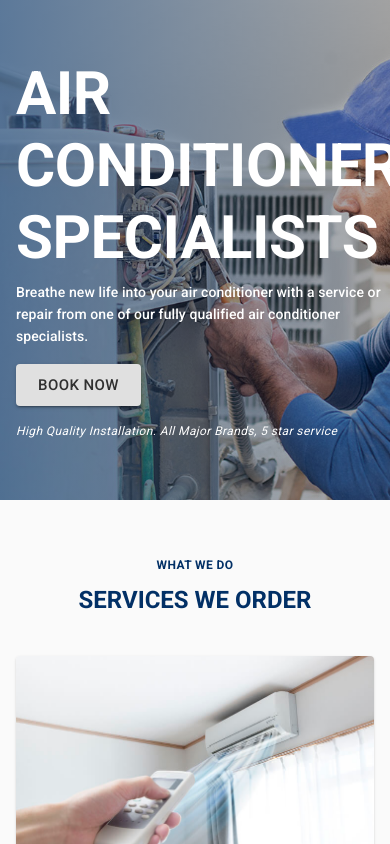
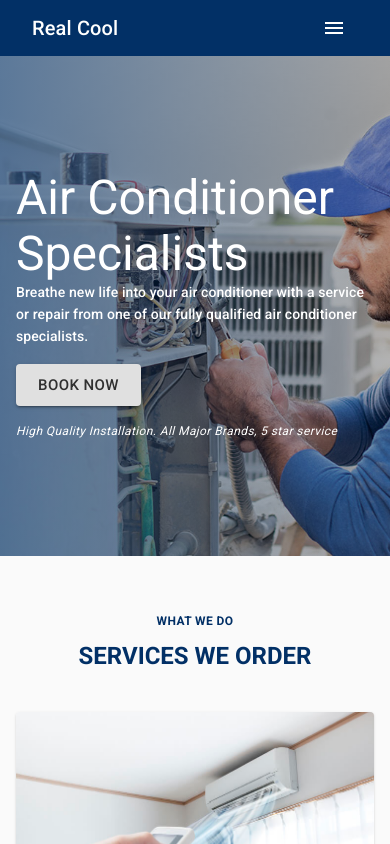
Before and after one commit to hossainrabbi/real-cool, a React (Create React App) app: page / in a window 390 px wide. Shown: the top 844 px of the page. Built offline with nearby package versions, Linux system fonts and the light colour scheme.

Commit message:
responsive navbar

```diff
--- a/src/App.js
+++ b/src/App.js
@@ -3,7 +3,7 @@ import { BrowserRouter as Router, Switch, Route } from 'react-router-dom';
 import { createMuiTheme, ThemeProvider } from '@material-ui/core/styles';
 import { CssBaseline } from '@material-ui/core';
 import Home from './pages/Home';
-import Navbar from './components/Navbar';
+import Navbar from './components/Navbar/Navbar';
 import Footer from './components/Footer/Footer';
 
 const theme = createMuiTheme({
@@ -15,13 +15,27 @@ const theme = createMuiTheme({
             main: '#3f90d2',
         },
     },
+    overrides: {
+        MuiCssBaseline: {
+            '@global': {
+                html: {
+                    overflowX: 'hidden',
+                    width: '100%',
+                },
+                body: {
+                    overflowX: 'hidden',
+                    width: '100%',
+                },
+            },
+        },
+    },
 });
 
 const App = () => {
     return (
         <ThemeProvider theme={theme}>
             <Router>
-                {/* <Navbar /> */}
+                <Navbar />
                 <Switch>
                     <Route exact path="/" component={Home} />
                 </Switch>
--- a/src/components/Footer/Footer.js
+++ b/src/components/Footer/Footer.js
@@ -68,11 +68,6 @@ const Footer = () => {
                                     mainTitle="Services"
                                     navItem={services}
                                 />
-                                <br />
-                                <FooterItem
-                                    mainTitle="Others"
-                                    navItem={others}
-                                />
                             </Grid>
                             <Grid item sm={4} xs={6}>
                                 <FooterItem
@@ -83,16 +78,16 @@ const Footer = () => {
                         </Grid>
                     </Grid>
                 </Grid>
-            </Container>
                 <Typography
                     className={classes.copyRight}
                     align="center"
                     variant="subtitle2"
                     component="p"
                 >
-                ©Copyright {new Date().getFullYear()}, Real Cool IndusTries, All
-                Right Reserved.
+                    ©Copyright {new Date().getFullYear()}, Real Cool IndusTries,
+                    All Right Reserved.
                 </Typography>
+            </Container>
         </footer>
     );
 };
--- a/src/components/Header.js
+++ b/src/components/Header/Header.js
@@ -5,6 +5,7 @@ import {
     Grid,
     makeStyles,
     Typography,
+    useMediaQuery,
 } from '@material-ui/core';
 
 const useStyles = makeStyles((theme) => ({
@@ -45,13 +46,17 @@ const useStyles = makeStyles((theme) => ({
 
 const Header = () => {
     const classes = useStyles();
+    const matches = useMediaQuery((theme) => theme.breakpoints.up('sm'));
 
     return (
         <div className={classes.root}>
             <Container>
                 <Grid className={classes.headerContent} container>
                     <Grid item md={7} sm={9}>
-                        <Typography variant="h2" component="h1">
+                        <Typography
+                            variant={matches ? 'h2' : 'h3'}
+                            component="h1"
+                        >
                             Air Conditioner Specialists
                         </Typography>
                         <Typography variant="subtitle2">
--- a/src/components/Navbar.js
+++ /dev/null
@@ -1,74 +0,0 @@
-import React from 'react';
-import { Link } from 'react-router-dom';
-import {
-    AppBar,
-    Toolbar,
-    Container,
-    Typography,
-    Grid,
-    Button,
-    makeStyles,
-} from '@material-ui/core';
-import { quickLink } from '../data/data';
-
-const useStyles = makeStyles((theme) => ({
-    root: {},
-    navLogo: {
-        '& .MuiTypography-root': {
-            textDecoration: 'none',
-        },
-    },
-    navItem: {
-        '& .MuiButtonBase-root': {
-            marginLeft: theme.spacing(1.5),
-        },
-    },
-}));
-
-const Navbar = () => {
-    const classes = useStyles();
-
-    return (
-        <AppBar position="static">
-            <Toolbar>
-                <Container>
-                    <Grid container>
-                        <Grid className={classes.navLogo} item>
-                            <Typography
-                                variant="h6"
-                                component={Link}
-                                color="inherit"
-                                to="/"
-                            >
-                                Real Cool
-                            </Typography>
-                        </Grid>
-                        <Grid item sm />
-                        <Grid className={classes.navItem} item>
-                            {quickLink.map(({ id, title, url }) => (
-                                <Button
-                                    component={Link}
-                                    color="inherit"
-                                    to={url}
-                                    key={id}
-                                >
-                                    {title}
-                                </Button>
-                            ))}
-                            <Button
-                                variant="contained"
-                                component={Link}
-                                color="secondary"
-                                to="/login"
-                            >
-                                Login
-                            </Button>
-                        </Grid>
-                    </Grid>
-                </Container>
-            </Toolbar>
-        </AppBar>
-    );
-};
-
-export default Navbar;
--- /dev/null
+++ b/src/components/Navbar/Navbar.js
@@ -0,0 +1,94 @@
+import React from 'react';
+import { Link } from 'react-router-dom';
+import {
+    AppBar,
+    Toolbar,
+    Container,
+    Typography,
+    makeStyles,
+    Button,
+    IconButton,
+    useMediaQuery,
+} from '@material-ui/core';
+
+import { useTheme } from '@material-ui/core/styles';
+import MenuIcon from '@material-ui/icons/Menu';
+import { quickLink } from '../../data/data';
+import ResponsiveNav from './ResponsiveNav';
+import { useState } from 'react';
+
+const useStyles = makeStyles((theme) => ({
+    root: {
+        flexGrow: 1,
+    },
+    title: {
+        flexGrow: 1,
+        textDecoration: 'none',
+    },
+    navItem: {
+        '& .MuiButtonBase-root': {
+            marginLeft: theme.spacing(1.5),
+        },
+    },
+}));
+
+const Navbar = () => {
+    const classes = useStyles();
+    const theme = useTheme();
+    const isMatch = useMediaQuery(theme.breakpoints.up('md'));
+    const [showNav, setShowNav] = useState(false);
+
+    return (
+        <div className={classes.root}>
+            <AppBar position="static">
+                <Container>
+                    <Toolbar>
+                        <Typography
+                            variant="h6"
+                            component={Link}
+                            color="inherit"
+                            to="/"
+                            className={classes.title}
+                        >
+                            Real Cool
+                        </Typography>
+                        {isMatch ? (
+                            <div className={classes.navItem}>
+                                {quickLink.map(({ id, title, url }) => (
+                                    <Button
+                                        component={Link}
+                                        color="inherit"
+                                        to={url}
+                                        key={id}
+                                    >
+                                        {title}
+                                    </Button>
+                                ))}
+                                <Button
+                                    variant="contained"
+                                    component={Link}
+                                    color="secondary"
+                                    to="/login"
+                                >
+                                    Login
+                                </Button>
+                            </div>
+                        ) : (
+                            <IconButton
+                                edge="start"
+                                color="inherit"
+                                aria-label="menu"
+                                onClick={() => setShowNav(!showNav)}
+                            >
+                                <MenuIcon />
+                            </IconButton>
+                        )}
+                    </Toolbar>
+                </Container>
+            </AppBar>
+            {showNav && <ResponsiveNav />}
+        </div>
+    );
+};
+
+export default Navbar;
--- /dev/null
+++ b/src/components/Navbar/ResponsiveNav.js
@@ -0,0 +1,35 @@
+import {
+    Container,
+    List,
+    ListItem,
+    ListItemText,
+    makeStyles,
+} from '@material-ui/core';
+import React from 'react';
+import { Link } from 'react-router-dom';
+import { quickLink } from '../../data/data';
+
+const useStyles = makeStyles({
+    root: {
+        backgroundColor: '#023066',
+        color: '#fff',
+    },
+});
+
+const ResponsiveNav = () => {
+    const classes = useStyles();
+
+    return (
+        <List className={classes.root} component="nav">
+            <Container>
+                {quickLink.map(({ id, title, url }) => (
+                    <ListItem button component={Link} to={url} key={id}>
+                        <ListItemText primary={title} />
+                    </ListItem>
+                ))}
+            </Container>
+        </List>
+    );
+};
+
+export default ResponsiveNav;
--- a/src/components/Suburbs.js
+++ b/src/components/common/Suburbs.js
@@ -12,7 +12,7 @@ import {
     Paper,
     Button,
 } from '@material-ui/core';
-import MainTitle from './common/MainTitle';
+import MainTitle from './MainTitle';
 
 const useStyles = makeStyles((theme) => ({
     root: {
--- a/src/data/data.js
+++ b/src/data/data.js
@@ -100,26 +100,16 @@ export const quickLink = [
     },
     {
         id: 3,
-        title: 'Specials',
-        url: '/specials',
-    },
-    {
-        id: 4,
-        title: 'Franchise',
-        url: '/franchise',
-    },
-    {
-        id: 5,
         title: 'About us',
         url: '/about',
     },
     {
-        id: 6,
+        id: 4,
         title: 'Blog',
         url: '/blog',
     },
     {
-        id: 7,
+        id: 5,
         title: 'Contact us',
         url: '/contact',
     },
--- a/src/pages/Home.js
+++ b/src/pages/Home.js
@@ -1,10 +1,10 @@
 import React from 'react';
 import Benefits from '../components/Benefits/Benefits';
 import Contact from '../components/Contact/Contact';
-import Header from '../components/Header';
+import Header from '../components/Header/Header';
 import Reviews from '../components/Reviews/Reviews';
 import Services from '../components/Services/Services';
-import Suburbs from '../components/Suburbs';
+import Suburbs from '../components/common/Suburbs';
 
 const Home = () => {
     return (
```
Lines whose indentation alone changed are shown as unchanged.
